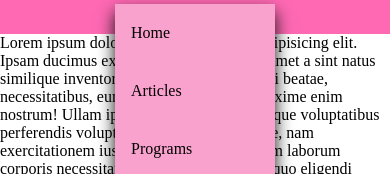
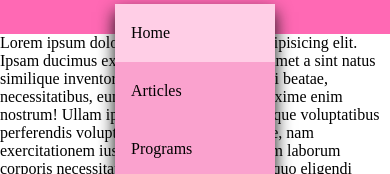
Before and after one commit to aurieepam/Q2NGFA1_Ca_apamaylaon, a plain HTML site: page index.html in a window 390 px wide. In both pictures the pointer is over the link "Home". Shown: the top 174 px of the page. Drawn offline with Linux system fonts and the light colour scheme.

Commit message:
Add files via upload

```diff
--- a/css/style.css
+++ b/css/style.css
@@ -39,8 +39,8 @@ nav{
         padding:20px 16px;
         display:block;
     }
-    .link a:hover{
-        background-color:white;
+    .links a:hover{
+        background-color:rgb(255, 206, 230);
     }
     nav:hover .links{
         display: block;
```
